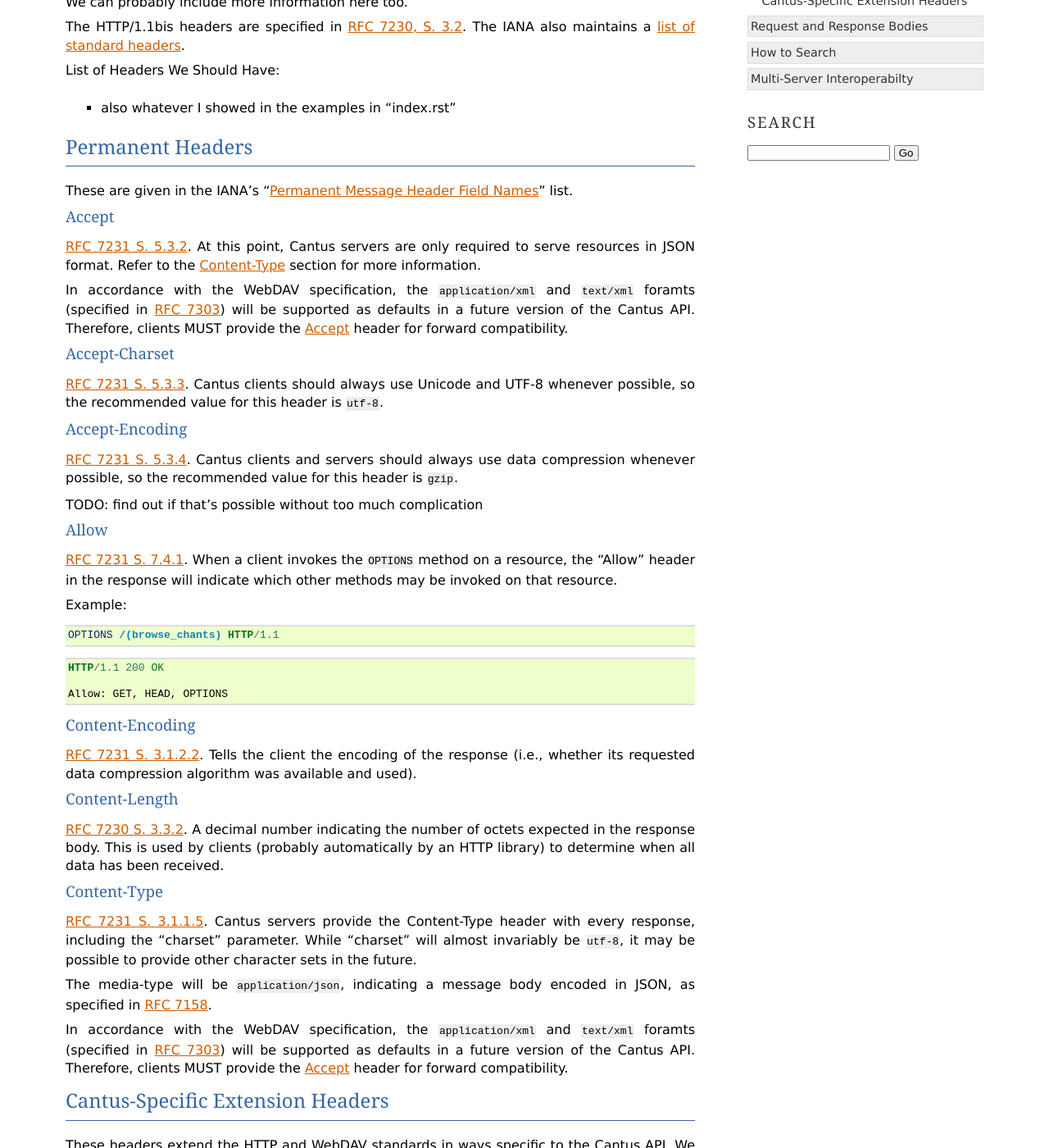
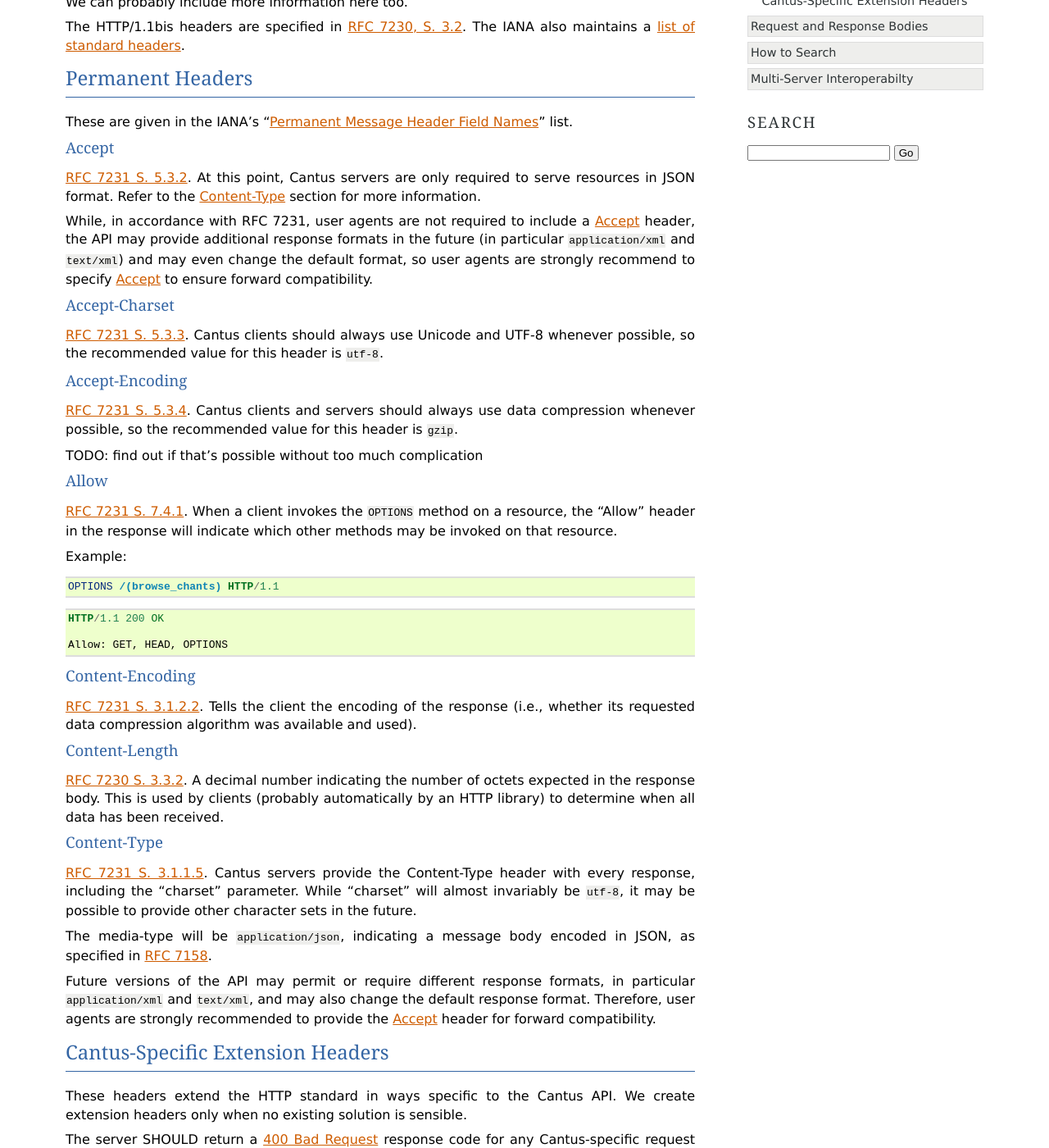
Before and after one commit to CANTUS-Project/api, a Sphinx documentation site: the page built from source/http_headers.rst, in a window 1280 px wide and 1400 px high, scrolled down 295 px. Shown: the whole window at 82% size. Built offline with Sphinx 7.4.7, drawn with Linux system fonts in a browser that asks for light colours; some of the changed text lies outside the part shown.

```diff
--- a/source/http_headers.rst
+++ b/source/http_headers.rst
@@ -13,9 +13,6 @@ The HTTP/1.1bis headers are specified in `RFC 7230, S. 3.2 <https://tools.ietf.o
 The IANA also maintains a
 `list of standard headers <https://www.iana.org/assignments/message-headers/message-headers.xhtml>`_.
 
-List of Headers We Should Have:
-    - also whatever I showed in the examples in "index.rst"
-
 Permanent Headers
 -----------------
 
@@ -29,10 +26,10 @@ Accept
 servers are only required to serve resources in JSON format. Refer to the `Content-Type`_ section
 for more information.
 
-In accordance with the WebDAV specification, the ``application/xml`` and ``text/xml`` foramts
-(specified in `RFC 7303 <http://tools.ietf.org/html/rfc7303>`_) will be supported as defaults in a
-future version of the Cantus API. Therefore, clients MUST provide the :http:header:`Accept`
-header for forward compatibility.
+While, in accordance with RFC 7231, user agents are not required to include a :http:header:`Accept`
+header, the API may provide additional response formats in the future (in particular
+``application/xml`` and ``text/xml``) and may even change the default format, so user agents are
+strongly recommend to specify :http:header:`Accept` to ensure forward compatibility.
 
 Accept-Charset
 ^^^^^^^^^^^^^^
@@ -94,10 +91,10 @@ almost invariably be ``utf-8``, it may be possible to provide other character se
 The media-type will be ``application/json``, indicating a message body encoded in JSON, as specified
 in `RFC 7158 <http://tools.ietf.org/html/rfc7158>`_.
 
-In accordance with the WebDAV specification, the ``application/xml`` and ``text/xml`` foramts
-(specified in `RFC 7303 <http://tools.ietf.org/html/rfc7303>`_) will be supported as defaults in a
-future version of the Cantus API. Therefore, clients MUST provide the :http:header:`Accept`
-header for forward compatibility.
+Future versions of the API may permit or require different response formats, in particular
+``application/xml`` and ``text/xml``, and may also change the default response format. Therefore,
+user agents are strongly recommended to provide the :http:header:`Accept` header for forward
+compatibility.
 
 .. Implementation note: Tornado handles the "Content-Type" header automatically.
 
@@ -106,8 +103,8 @@ header for forward compatibility.
 Cantus-Specific Extension Headers
 ---------------------------------
 
-These headers extend the HTTP and WebDAV standards in ways specific to the Cantus API. We create
-extension headers only when no existing solution is sensible.
+These headers extend the HTTP standard in ways specific to the Cantus API. We create extension
+headers only when no existing solution is sensible.
 
 The server SHOULD return a `400 Bad Request <https://tools.ietf.org/html/rfc7231#section-6.5.1>`_
 response code for any Cantus-specific request headers that contain invalid values, rather than
--- a/source/http_methods.rst
+++ b/source/http_methods.rst
@@ -46,9 +46,8 @@ TODO: write this section
 SEARCH
 ------
 
-The SEARCH method, defined in `RFC 5323 <http://tools.ietf.org/html/rfc5323>`_, will be supported
-in the first WebDAV-capable version of the Cantus API. For now, please use the search URLs described
-in :ref:`searching`.
+The SEARCH method, defined in `RFC 5323 <http://tools.ietf.org/html/rfc5323>`_, may be supported in
+future versions of the Cantus API. For now, please use the search URLs described in :ref:`searching`.
 
 ..
     ************** NOTE ************* all this bit is commented and won't appear in output
```
Also changed, not shown: source/index.rst (+11 -9 lines), source/searching.rst (+6 -5 lines).
